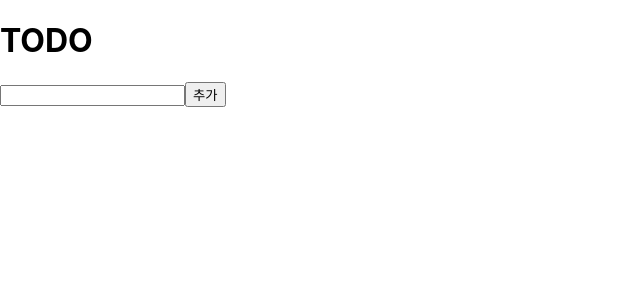
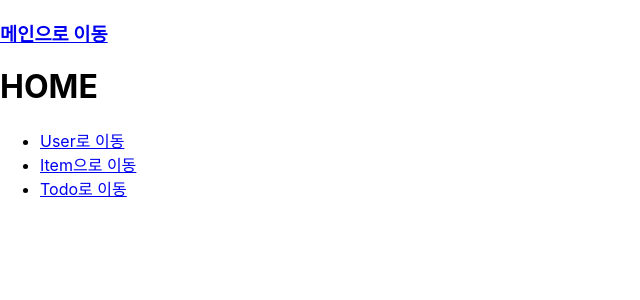
Before and after one commit to J-SoYoung/practice-note, a React (Create React App) app in the folder 24_06_ts_react/: page / in a window 1280 px wide. Shown: the top 300 px of the page, without its empty margins (0-640 px from the left). Built offline with nearby package versions, Linux system fonts and the light colour scheme.

Commit message:
Test React-router-dom , Add folder

```diff
--- a/24_06_ts_react/package.json
+++ b/24_06_ts_react/package.json
@@ -10,8 +10,11 @@
     "@types/node": "^20.14.2",
     "@types/react": "^18.3.3",
     "@types/react-dom": "^18.3.0",
+    "@types/react-router-dom": "^5.3.3",
+    "firebase": "^10.12.2",
     "react": "^18.3.1",
     "react-dom": "^18.3.1",
+    "react-router-dom": "^6.23.1",
     "react-scripts": "5.0.1",
     "web-vitals": "^2.1.4"
   },
--- a/24_06_ts_react/src/App.tsx
+++ b/24_06_ts_react/src/App.tsx
@@ -1,64 +1,22 @@
-import { useEffect, useReducer, useRef, useState } from "react";
-import "./App.css";
-import Editor from "./components/Editor";
-import { Todo } from "./type";
-import TodoItem from "./components/TodoItem";
-
-type Action =
-  | {
-      type: "CREATE";
-      data: { id: number; content: string };
-    }
-  | {
-      type: "DELETE";
-      id: number;
-    };
-
-const reducer = (state: Todo[], action: Action) => {
-  switch (action.type) {
-    case "CREATE": {
-      return [...state, action.data];
-    }
-    case "DELETE": {
-      return state.filter((i) => i.id !== action.id);
-    }
-  }
-};
+import { Route, Routes } from "react-router-dom";
+import Home from "./pages/Home";
+import User from "./pages/User";
+import Items from "./pages/Items";
+import TodoBox from "./pages/TodoBox";
+import { Link } from "react-router-dom";
 
 function App() {
-  const [todos, dispatch] = useReducer(reducer, []);
-  // const [todos, setTodos] = useState<Todo[]>([]);
-  const idRef = useRef(0);
-
-  const onClickAdd = (text: string) => {
-    // setTodos([...todos, { id: idRef.current++, content: text }]);
-    dispatch({
-      type: "CREATE",
-      data: { id: idRef.current++, content: text },
-    });
-  };
-
-  const onClickDelete = (id: number) => {
-    // setTodos(todos.filter((todo) => todo.id !== id));
-    dispatch({
-      type: "DELETE",
-      id: id,
-    });
-  };
-
-  useEffect(() => {
-    console.log(todos);
-  }, [todos]);
-
   return (
     <>
-      <h1>TODO</h1>
-      <Editor onClickAdd={onClickAdd} />
-      <div>
-        {todos.map((todo) => (
-          <TodoItem key={todo.id} {...todo} onClickDelete={onClickDelete} />
-        ))}
-      </div>
+      <h3>
+        <Link to="/">메인으로 이동</Link>
+      </h3>
+      <Routes>
+        <Route path="/" element={<Home />}></Route>
+        <Route path="/user" element={<User />}></Route>
+        <Route path="/items" element={<Items />}></Route>
+        <Route path="/todo" element={<TodoBox />}></Route>
+      </Routes>
     </>
   );
 }
--- a/24_06_ts_react/src/index.tsx
+++ b/24_06_ts_react/src/index.tsx
@@ -1,5 +1,6 @@
 import React from "react";
 import ReactDOM from "react-dom/client";
+import { BrowserRouter } from "react-router-dom";
 import "./index.css";
 import App from "./App";
 
@@ -8,6 +9,8 @@ const root = ReactDOM.createRoot(
 );
 root.render(
   <React.StrictMode>
-    <App />
+    <BrowserRouter>
+      <App />
+    </BrowserRouter>
   </React.StrictMode>
 );
--- /dev/null
+++ b/24_06_ts_react/src/pages/Home.tsx
@@ -0,0 +1,23 @@
+import { useEffect, useReducer, useRef, useState } from "react";
+import { Link } from "react-router-dom";
+
+function Home() {
+  return (
+    <>
+      <h1>HOME</h1>
+      <ul>
+        <li>
+          <Link to="/user">User로 이동</Link>
+        </li>
+        <li>
+          <Link to="/items">Item으로 이동</Link>
+        </li>
+        <li>
+          <Link to="/todo">Todo로 이동</Link>
+        </li>
+      </ul>
+    </>
+  );
+}
+
+export default Home;
--- /dev/null
+++ b/24_06_ts_react/src/pages/Items.tsx
@@ -0,0 +1,14 @@
+import { useEffect, useReducer, useRef, useState } from "react";
+
+function Items() {
+  return (
+    <>
+      <h1>Items</h1>
+      <ul>
+        <li></li>
+      </ul>
+    </>
+  );
+}
+
+export default Items;
--- /dev/null
+++ b/24_06_ts_react/src/pages/TodoBox.tsx
@@ -0,0 +1,65 @@
+import { useEffect, useReducer, useRef, useState } from "react";
+import { Todo } from "../type";
+import Editor from "../components/Editor";
+import TodoItem from "../components/TodoItem";
+
+type Action =
+  | {
+      type: "CREATE";
+      data: { id: number; content: string };
+    }
+  | {
+      type: "DELETE";
+      id: number;
+    };
+
+const reducer = (state: Todo[], action: Action) => {
+  switch (action.type) {
+    case "CREATE": {
+      return [...state, action.data];
+    }
+    case "DELETE": {
+      return state.filter((i) => i.id !== action.id);
+    }
+  }
+};
+
+function TodoBox() {
+  const [todos, dispatch] = useReducer(reducer, []);
+  // const [todos, setTodos] = useState<Todo[]>([]);
+  const idRef = useRef(0);
+
+  const onClickAdd = (text: string) => {
+    // setTodos([...todos, { id: idRef.current++, content: text }]);
+    dispatch({
+      type: "CREATE",
+      data: { id: idRef.current++, content: text },
+    });
+  };
+
+  const onClickDelete = (id: number) => {
+    // setTodos(todos.filter((todo) => todo.id !== id));
+    dispatch({
+      type: "DELETE",
+      id: id,
+    });
+  };
+
+  useEffect(() => {
+    console.log(todos);
+  }, [todos]);
+
+  return (
+    <>
+      <h1>TODO</h1>
+      <Editor onClickAdd={onClickAdd} />
+      <div>
+        {todos.map((todo) => (
+          <TodoItem key={todo.id} {...todo} onClickDelete={onClickDelete} />
+        ))}
+      </div>
+    </>
+  );
+}
+
+export default TodoBox;
--- /dev/null
+++ b/24_06_ts_react/src/pages/User.tsx
@@ -0,0 +1,14 @@
+import { useEffect, useReducer, useRef, useState } from "react";
+
+function User() {
+  return (
+    <>
+      <h1>User</h1>
+      <ul>
+        <li></li>
+      </ul>
+    </>
+  );
+}
+
+export default User;
```
Also changed, not shown: 2 other files (tests, documents, lock files or other folders).
